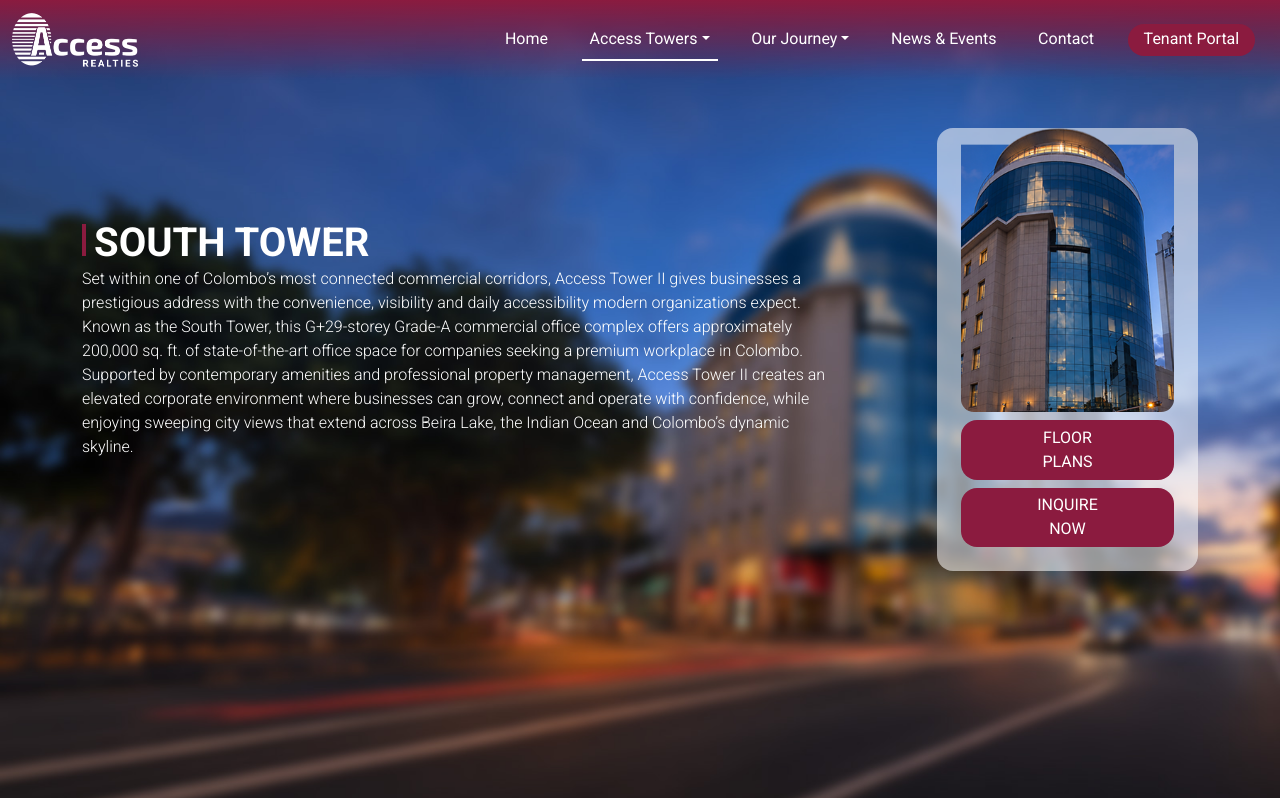
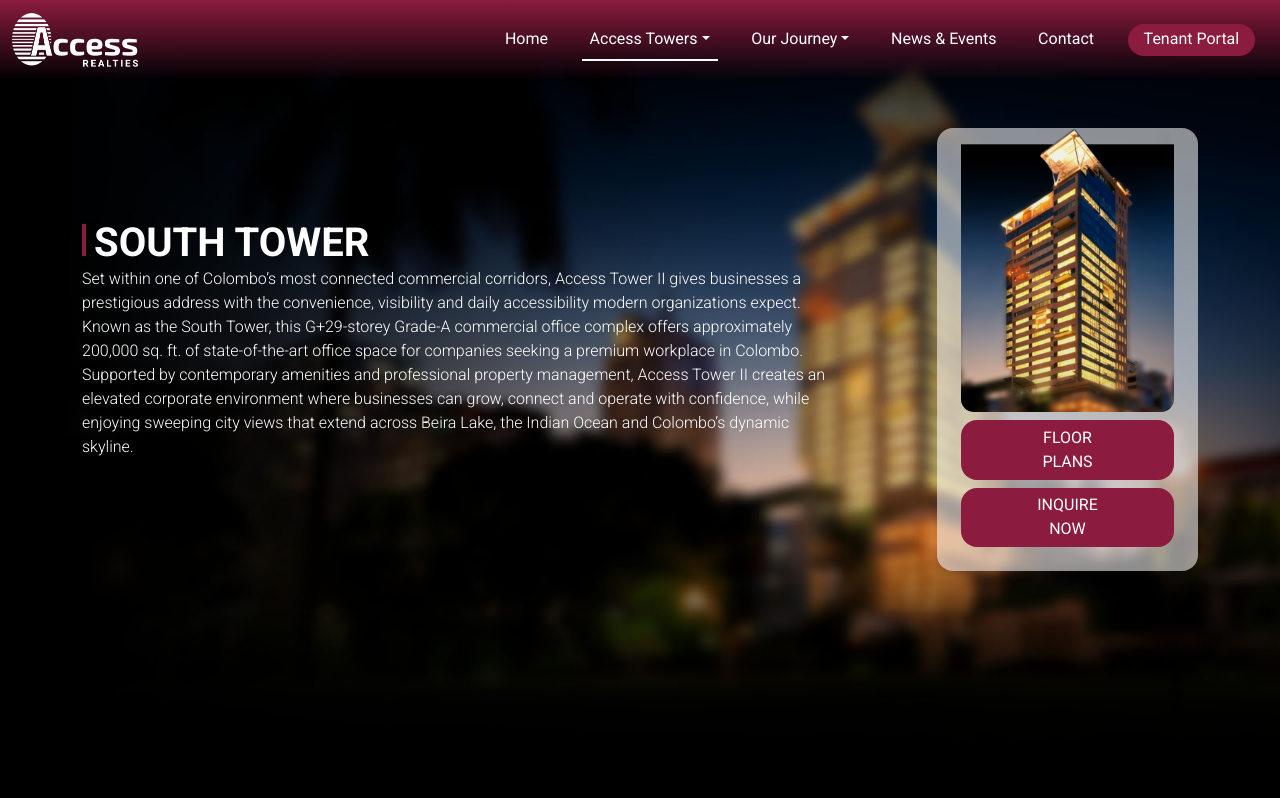
Before and after one commit to Kites-Global/accessrealities, a Next.js app: page /access-towers/south-tower in a window 1280 px wide. Shown: the top 798 px of the page. Built offline with nearby package versions, Linux system fonts and the light colour scheme.

Commit message:
feat: tower banners are changed

```diff
--- a/src/app/access-towers/north-tower/page.jsx
+++ b/src/app/access-towers/north-tower/page.jsx
@@ -21,7 +21,7 @@
 
     return (
         <>
-            <section className="tower-page-banner">
+            <section className="north-page tower-page-banner">
                 <div className="container">
                     <div className="row">
                         <div className="col-md-3 order-md-last">
--- a/src/app/access-towers/south-tower/page.jsx
+++ b/src/app/access-towers/south-tower/page.jsx
@@ -26,13 +26,13 @@
 
     return (
         <>
-            <section className="tower-page-banner">
+            <section className="south-page tower-page-banner">
                 <div className="container">
                     <div className="row">
                         <div className="col-md-3 order-md-last">
                             <div className="img-cont">
                                 <Image
-                                    src="/img/north-tower-fimg1.png"
+                                    src="/img/south-tower-fimg1.png"
                                     alt="Access Realties"
                                     className="img-fluid"
                                     width={600}
--- a/src/app/globals.css
+++ b/src/app/globals.css
@@ -625,8 +625,17 @@
   }
 }
 
-/* Inner page styles */
-.tower-page-banner {
+.south-page {
+  width: 100%;
+  height: 100svh;
+  background-image: url(/img/south-tower-banner-bg.jpg);
+  background-repeat: no-repeat;
+  background-position: center;
+  background-size: cover;
+  padding: 10% 0;
+}
+
+.north-page {
   width: 100%;
   height: 100svh;
   background-image: url(/img/north-tower-banner-bg.jpg);
@@ -634,7 +643,10 @@
   background-position: center;
   background-size: cover;
   padding: 10% 0;
-
+}
+
+/* Inner page styles */
+.tower-page-banner {
   .img-cont {
     background-color: #ffffff8c;
     padding: 0rem 1.5rem 1.5rem 1.5rem;
```
Also changed, not shown: public/img/south-tower-banner-bg.jpg (added), public/img/south-tower-fimg1.png (added).
